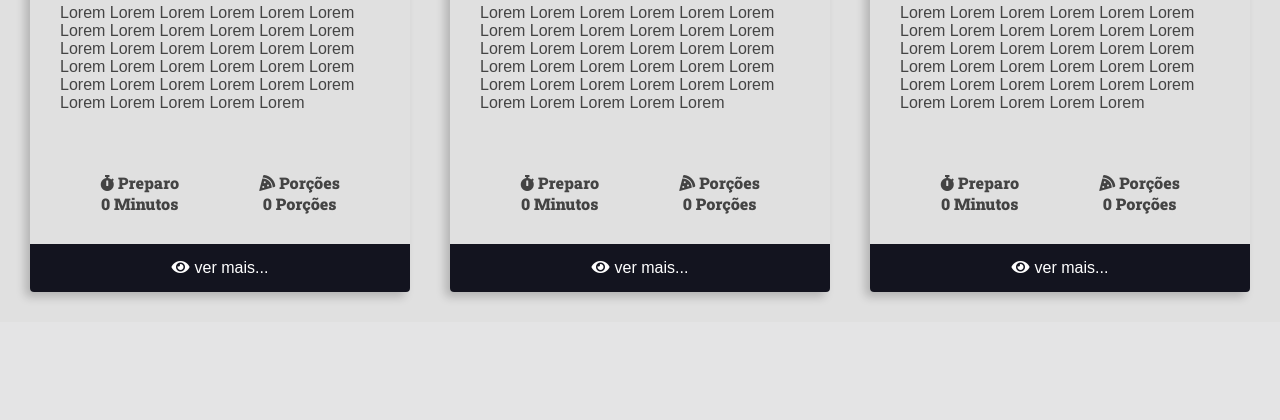
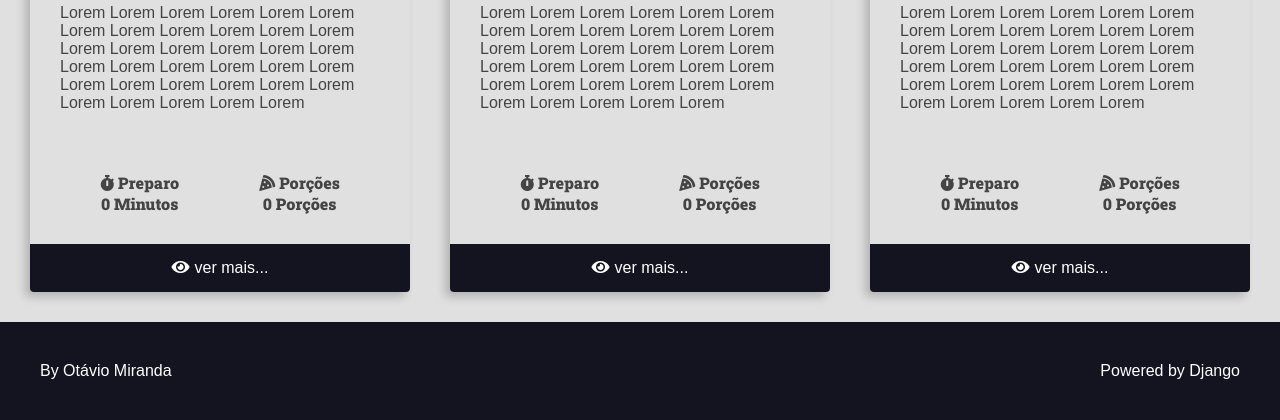
Before and after one commit to gabrielnavas/django_url_views_templates, a Django app: page / in a window 1280 px wide. Shown: the part 838-1258 px from the top of the page. Before the commit the page ends 1139 px from the top, so only its background shows below. Run offline with Django 4.2, Linux system fonts and the light colour scheme; some libraries are stand-ins or nearby versions.

Commit message:
add footer on home

```diff
--- a/recipes/templates/recipes/pages/home.html
+++ b/recipes/templates/recipes/pages/home.html
@@ -17,5 +17,7 @@
       {% include 'recipes/partials/recipe.html' %}
     </div>
   </main>
+
+  {% include 'recipes/partials/footer.html' %}
 </body>
 </html>
--- /dev/null
+++ b/recipes/templates/recipes/partials/footer.html
@@ -0,0 +1,9 @@
+<footer class="main-footer">
+  <div class="developer">
+    <a href="https://www.otaviomiranda.com.br/" target="_blank" rel="noreferrer noopener">By Otávio Miranda</a>
+  </div>
+
+  <div class="powered">
+    <a href="https://www.djangoproject.com/" target="_blank" rel="noreferrer noopener">Powered by Django</a>
+  </div>
+</footer>
--- a/recipes/templates/recipes/partials/head.html
+++ b/recipes/templates/recipes/partials/head.html
@@ -271,5 +271,24 @@
     .recipe-footer a i {
       margin-right: .5rem;
     }
+
+    .main-footer {
+        display: flex;
+        align-items: center;
+        justify-content: space-between;
+        background: var(--color-primary-dark);
+        color: var(--color-white);
+        padding: var(--spacing-gutter-large);
+    }
+
+    .main-footer a {
+        color: var(--color-white);
+        text-decoration: none;
+        transition: all 300ms ease-in-out;
+    }
+
+    .main-footer a:hover {
+        filter: brightness(.8);
+    }
     </style>
 </head>
```
